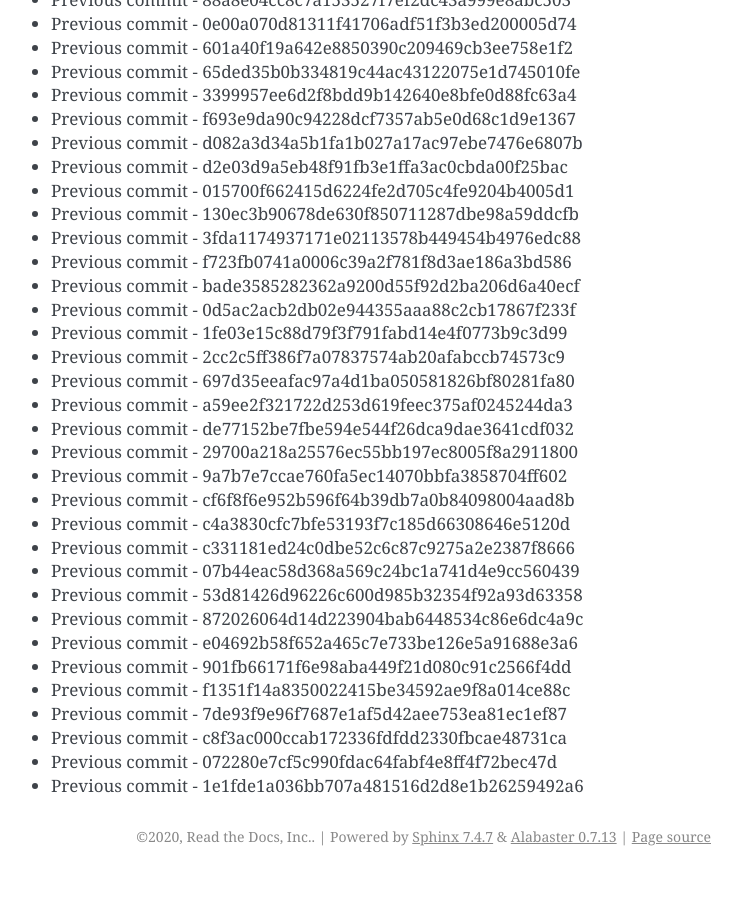
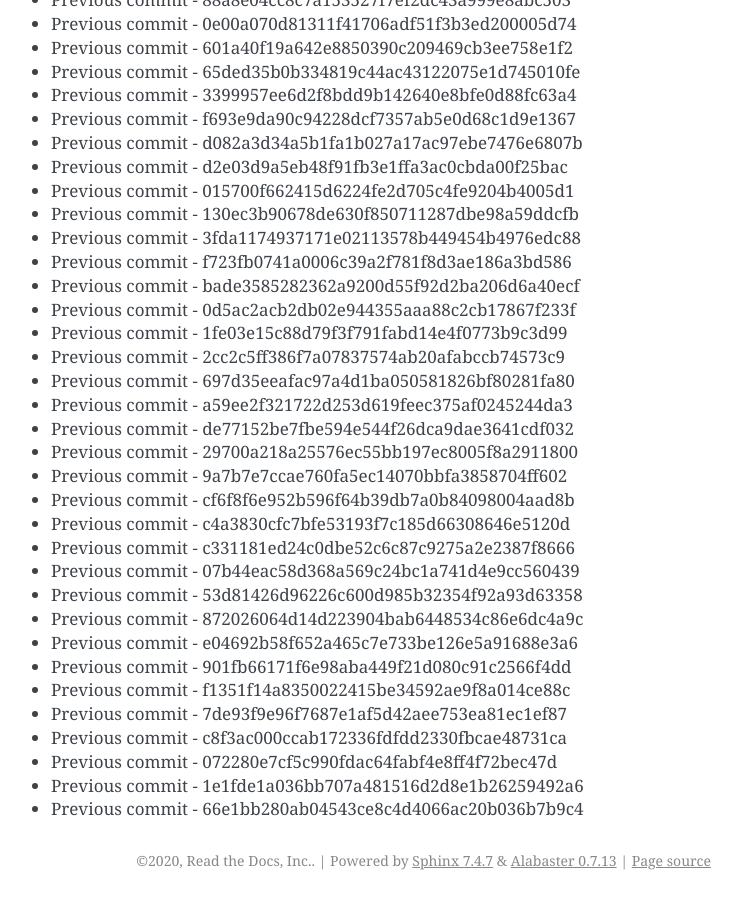
Before and after one commit to readthedocs/rtd-git-stresstest, a Sphinx documentation site: the page built from docs/updates.rst, in a window 1280 px wide and 900 px high, scrolled down 37945 px. Shown: the whole window, without its empty margins (399-1141 px from the left). Built offline with Sphinx 7.4.7, drawn with Linux system fonts in a browser that asks for light colours; before the commit the page ends 38821 px from its top, so only the background shows below that.

Commit message:
Generating commit from previous: 66e1bb280ab04543ce8c4d4066ac20b036b7b9c4

```diff
--- a/docs/updates.rst
+++ b/docs/updates.rst
@@ -1626,3 +1626,4 @@ It can be tested for any performance characteristics.
 * Previous commit - c8f3ac000ccab172336fdfdd2330fbcae48731ca
 * Previous commit - 072280e7cf5c990fdac64fabf4e8ff4f72bec47d
 * Previous commit - 1e1fde1a036bb707a481516d2d8e1b26259492a6
+* Previous commit - 66e1bb280ab04543ce8c4d4066ac20b036b7b9c4
```
